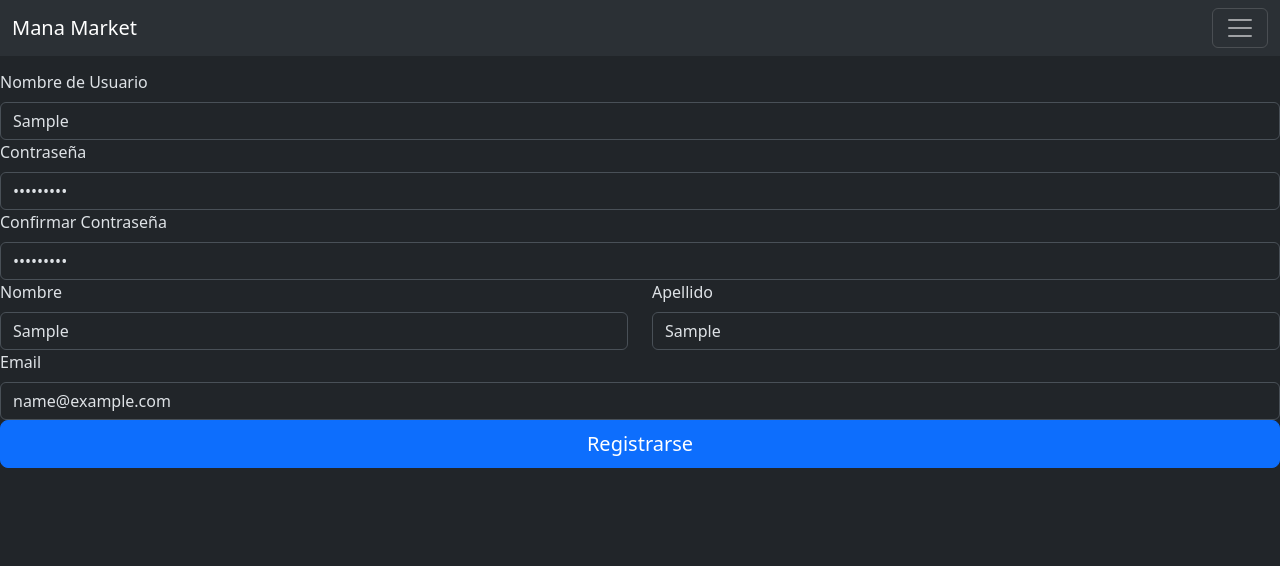
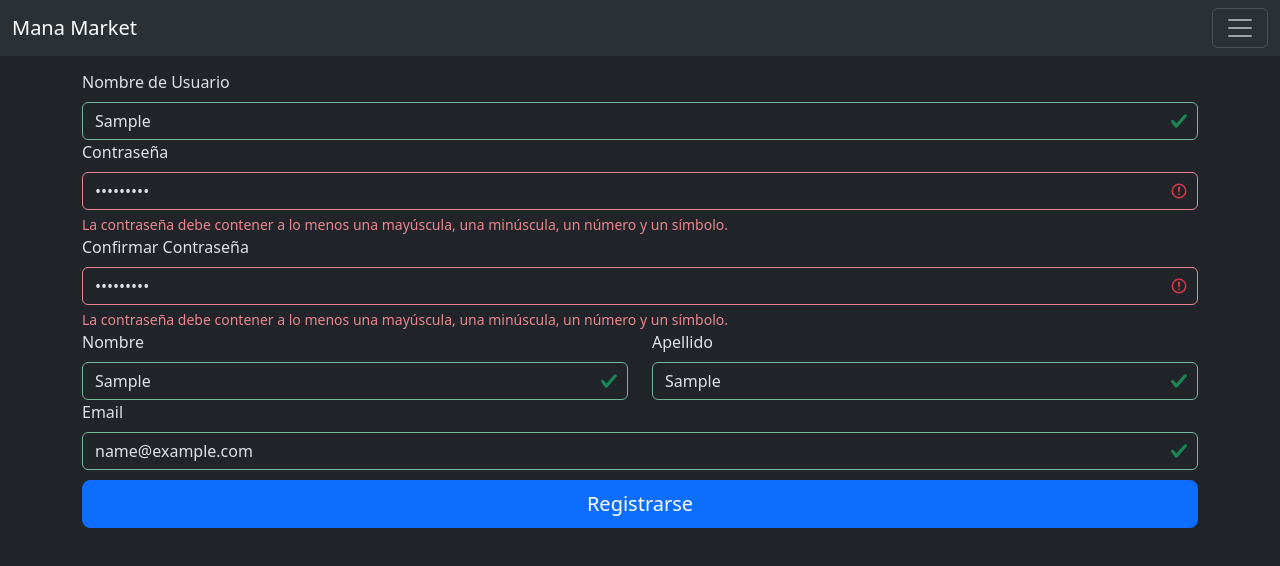
Before and after one commit to CroiXan/tcg-shop, an Angular app in the folder cardshop/: page /registro in a window 1280 px wide. Both pictures are taken after typing "Sample", "Sample123", "Sample123", "Sample", "Sample", "name@example.com" into the empty fields and a click on the button "Registrarse". Shown: the top 566 px of the page. Built offline with nearby package versions, Linux system fonts and the light colour scheme.

Commit message:
mensajes de validacion de formulario

```diff
--- a/cardshop/src/app/registration-form/registration-form.component.html
+++ b/cardshop/src/app/registration-form/registration-form.component.html
@@ -1,3 +1,5 @@
+<div class="container-md">
+
 <form class="needs-validation" [formGroup]="registrationForm" (ngSubmit)="onSubmit()">
 
     <div class="row">
@@ -5,9 +7,11 @@
       <div class="col-12">
         <label for="username" class="form-label">Nombre de Usuario</label>
         <div class="input-group has-validation">
-          <input type="text" class="form-control" id="username" placeholder="Usuario" formControlName="username">
+          <input type="text" class="form-control" [ngClass]="username?.invalid && (username?.dirty || username?.touched) ? 'is-invalid' : ''" [ngClass]="username?.valid ? 'is-valid' : ''" id="username" placeholder="Usuario" formControlName="username">
         <div class="invalid-feedback">
-            Your username is required.
+            <div *ngIf="username?.hasError('required')">Nombre de Usuario es obligatorio.</div>
+            <div *ngIf="username?.hasError('minlength') || username?.hasError('maxlength')">Debe tener entre 5 y 20 caracteres.</div>
+            <div *ngIf="username?.hasError('onlyLetters')">Solo puede contener letras.</div>
           </div>
         </div>
       </div>
@@ -15,49 +19,61 @@
       <div class="col-12">
         <label for="password" class="form-label">Contraseña</label>
         <div class="input-group has-validation">
-          <input type="password" class="form-control" id="password" formControlName="password">
+          <input type="password" class="form-control" [ngClass]="password?.invalid && (password?.dirty || password?.touched) ? 'is-invalid' : ''" [ngClass]="password?.valid ? 'is-valid' : ''" id="password" formControlName="password">
         <div class="invalid-feedback">
-            Your username is required.
-          </div>
+          <div *ngIf="password?.hasError('required')">Contraseña obligatorio.</div>
+          <div *ngIf="password?.hasError('minlength') || password?.hasError('maxlength')">Debe tener entre 8 y 16 caracteres.</div>
+          <div *ngIf="password?.hasError('passwordFromat')">La contraseña debe contener a lo menos una mayúscula, una minúscula, un número y un símbolo.</div>
+        </div>
         </div>
       </div>
 
       <div class="col-12">
         <label for="confirmPassword" class="form-label">Confirmar Contraseña</label>
         <div class="input-group has-validation">
-          <input type="password" class="form-control" id="confirmPassword" formControlName="confirmPassword">
+          <input type="password" class="form-control" [ngClass]="confirmPassword?.invalid && (confirmPassword?.dirty || confirmPassword?.touched) ? 'is-invalid' : ''" [ngClass]="confirmPassword?.valid ? 'is-valid' : ''" id="confirmPassword" formControlName="confirmPassword">
         <div class="invalid-feedback">
-            Your username is required.
-          </div>
+          <div *ngIf="confirmPassword?.hasError('required')">Confirmar Contraseña es obligatorio.</div>
+          <div *ngIf="confirmPassword?.hasError('minlength') || confirmPassword?.hasError('maxlength')">Debe tener entre 8 y 16 caracteres.</div>
+          <div *ngIf="confirmPassword?.hasError('passwordFromat')">La contraseña debe contener a lo menos una mayúscula, una minúscula, un número y un símbolo.</div>
+          <div *ngIf="registrationForm?.hasError('notSamePassword')">Las contraseñas no coinciden.</div>
+        </div>
         </div>
       </div>
 
       <div class="col-sm-6">
         <label for="firstName" class="form-label">Nombre</label>
-        <input type="text" class="form-control" id="firstName" placeholder="" formControlName="firstName">
+        <input type="text" class="form-control" [ngClass]="firstName?.invalid && (firstName?.dirty || firstName?.touched) ? 'is-invalid' : ''" [ngClass]="firstName?.valid ? 'is-valid' : ''" id="firstName" placeholder="" formControlName="firstName">
         <div class="invalid-feedback">
-          Valid first name is required.
+          <div *ngIf="firstName?.hasError('required')">Nombre es obligatorio.</div>
+          <div *ngIf="firstName?.hasError('minlength') || firstName?.hasError('maxlength')">Debe tener entre 5 y 50 caracteres.</div>
+          <div *ngIf="firstName?.hasError('onlyLetters')">Solo puede contener letras.</div>
         </div>
       </div>
 
       <div class="col-sm-6">
         <label for="lastName" class="form-label">Apellido</label>
-        <input type="text" class="form-control" id="lastName" placeholder="" formControlName="lastName" >
+        <input type="text" class="form-control" [ngClass]="lastName?.invalid && (lastName?.dirty || lastName?.touched) ? 'is-invalid' : ''" [ngClass]="lastName?.valid ? 'is-valid' : ''" id="lastName" placeholder="" formControlName="lastName" >
         <div class="invalid-feedback">
-          Valid last name is required.
+          <div *ngIf="lastName?.hasError('required')">Apellido es obligatorio.</div>
+          <div *ngIf="lastName?.hasError('minlength') || lastName?.hasError('maxlength')">Debe tener entre 5 y 50 caracteres.</div>
+          <div *ngIf="lastName?.hasError('onlyLetters')">Solo puede contener letras.</div>
         </div>
       </div>
 
       <div class="col-12">
         <label for="email" class="form-label">Email <span class="text-body-secondary"></span></label>
-        <input type="email" class="form-control" id="email" placeholder="you@example.com" formControlName="email">
+        <input type="email" class="form-control" id="email" [ngClass]="email?.invalid && (email?.dirty || email?.touched) ? 'is-invalid' : ''" [ngClass]="email?.valid ? 'is-valid' : ''" placeholder="you@example.com" formControlName="email">
         <div class="invalid-feedback">
-          Please enter a valid email address for shipping updates.
+          <div *ngIf="email?.hasError('required')">Apellido es obligatorio.</div>
+          <div *ngIf="email?.hasError('email')">Formato de email no válido.</div>
         </div>
       </div>
 
     </div>
 
-    <button class="w-100 btn btn-primary btn-lg" type="submit">Registrarse</button>
+    <button class="w-100 btn btn-primary btn-lg margin-top-10" type="submit">Registrarse</button>
 
   </form>
+
+</div>
--- a/cardshop/src/app/registration-form/registration-form.component.ts
+++ b/cardshop/src/app/registration-form/registration-form.component.ts
@@ -1,12 +1,15 @@
 import { Component } from '@angular/core';
 import { FormGroup, FormControl, ReactiveFormsModule, Validators, AbstractControl, ValidationErrors, ValidatorFn } from '@angular/forms';
 import { UserService } from '../core/services/user.service';
+import { NgClass, CommonModule} from '@angular/common';
 
 @Component({
   selector: 'app-registration-form',
   standalone: true,
   imports: [
-    ReactiveFormsModule
+    ReactiveFormsModule,
+    NgClass,
+    CommonModule
   ],
   templateUrl: './registration-form.component.html',
   styleUrl: './registration-form.component.css'
@@ -20,15 +23,21 @@ export class RegistrationFormComponent {
     this.registrationForm = new FormGroup({
       firstName: new FormControl('', [
         Validators.required,
-        onlyLettersValidator()
+        onlyLettersValidator(),
+        Validators.minLength(5),
+        Validators.maxLength(50)
       ]),
       lastName: new FormControl('', [
         Validators.required,
-        onlyLettersValidator()
+        onlyLettersValidator(),
+        Validators.minLength(5),
+        Validators.maxLength(50)
       ]),
       username: new FormControl('', [
         Validators.required,
-        onlyLettersValidator()
+        onlyLettersValidator(),
+        Validators.minLength(5),
+        Validators.maxLength(20)
       ]),
       email: new FormControl('', [
         Validators.required,
@@ -36,15 +45,43 @@ export class RegistrationFormComponent {
       ]),
       password: new FormControl('', [
         Validators.required,
-        passwordValidator()
+        passwordValidator(),
+        Validators.minLength(8),
+        Validators.maxLength(16)
       ]),
       confirmPassword: new FormControl('', [
         Validators.required,
-        passwordValidator()
+        passwordValidator(),
+        Validators.minLength(8),
+        Validators.maxLength(16)
       ])
     },{
       validators: samePasswordValidator('password','confirmPassword')
     });
+  }
+
+  get firstName(){
+    return this.registrationForm.get('firstName');
+  }
+
+  get lastName(){
+    return this.registrationForm.get('lastName');
+  }
+
+  get username(){
+    return this.registrationForm.get('username');
+  }
+
+  get email(){
+    return this.registrationForm.get('email');
+  }
+
+  get password(){
+    return this.registrationForm.get('password');
+  }
+
+  get confirmPassword(){
+    return this.registrationForm.get('confirmPassword');
   }
 
   onSubmit(): void {
```
